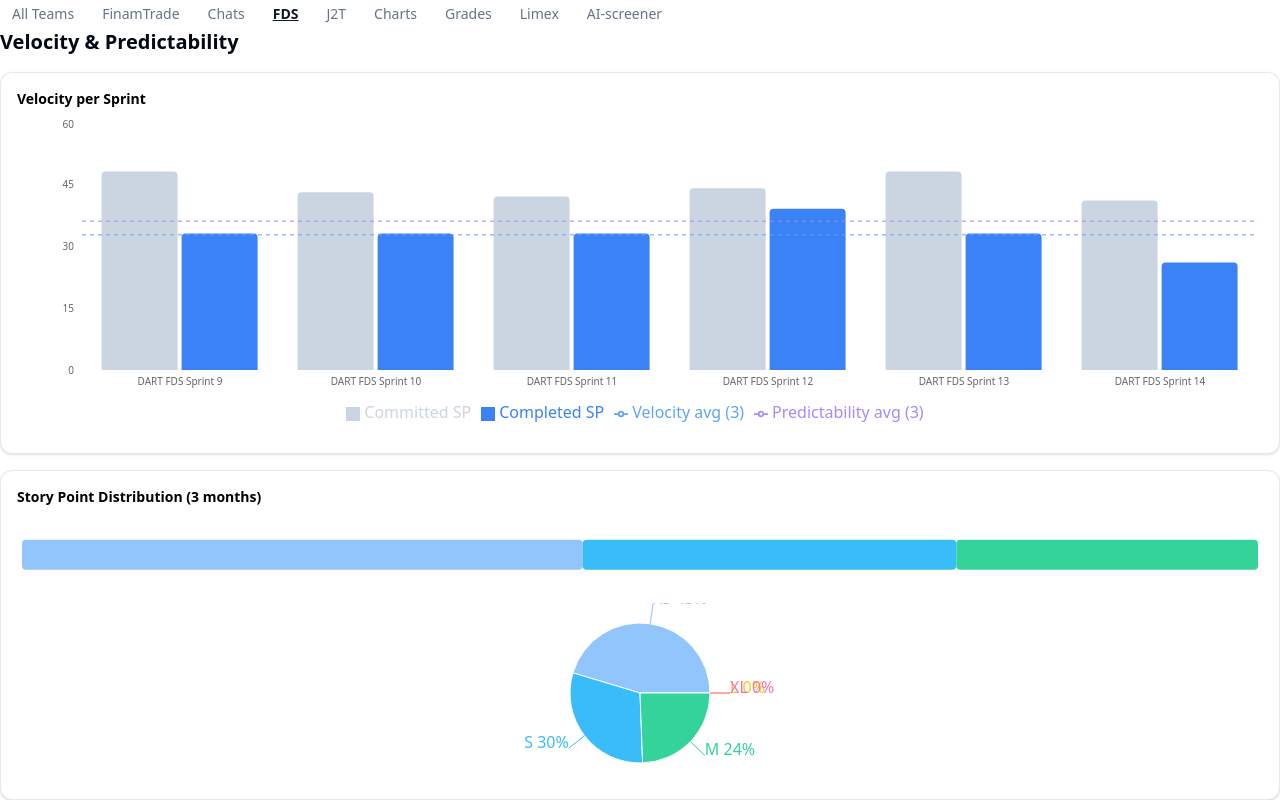
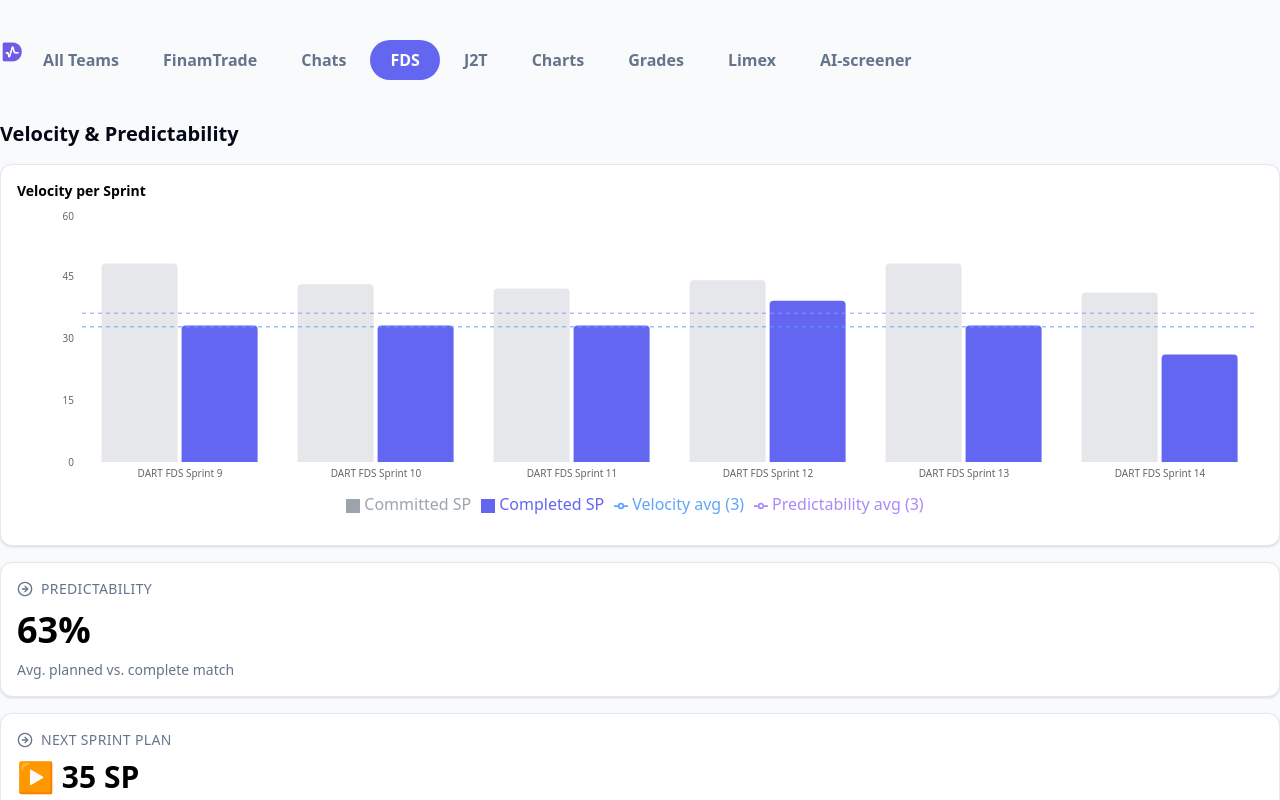
Before and after one commit to alexandershovtyuk/designpulse, a React (Vite) app: page / in a window 1280 px wide. Shown: the top 800 px of the page. Built offline with nearby package versions, Linux system fonts and the light colour scheme; the HTML template or start-up script is replaced by a standard one.

Commit message:
update styles

```diff
--- a/src/App.tsx
+++ b/src/App.tsx
@@ -4,8 +4,10 @@ import { mockSprints } from '@/mock/data';
 
 export default function App() {
   return (
-    <DashboardProvider sprints={mockSprints} currentSprintId={mockSprints.at(-1)?.id}>
-      <Dashboard />
-    </DashboardProvider>
+    <div className="min-h-screen bg-gray-50">
+      <DashboardProvider sprints={mockSprints} currentSprintId={mockSprints.at(-1)?.id}>
+        <Dashboard />
+      </DashboardProvider>
+    </div>
   );
 }
--- a/src/core/ui/charts/VelocityChart.tsx
+++ b/src/core/ui/charts/VelocityChart.tsx
@@ -76,12 +76,12 @@ export const VelocityChart = ({
                 {
                   value: 'Committed SP',
                   type: 'square',
-                  color: '#cbd5e1',
+                  color: '#9ca3af',
                 },
                 {
                   value: 'Completed SP',
                   type: 'square',
-                  color: '#3b82f6',
+                  color: '#6366f1',
                 },
                 {
                   value: 'Velocity avg (3)',
@@ -97,13 +97,13 @@ export const VelocityChart = ({
             />
             <Bar
               dataKey="committed"
-              fill="#cbd5e1"
+              fill="#e5e7eb"
               name="Committed SP"
               radius={[4, 4, 0, 0]}
             />
             <Bar
               dataKey="completed"
-              fill="#3b82f6"
+              fill="#6366f1"
               name="Completed SP"
               radius={[4, 4, 0, 0]}
             />
--- a/src/core/ui/layout/TeamNav.tsx
+++ b/src/core/ui/layout/TeamNav.tsx
@@ -27,9 +27,9 @@ export const TeamNav = () => {
           <NavigationMenuItem key={team}>
             <button
               onClick={() => setActiveTeam(team)}
-              className={`text-sm px-3 py-1 rounded-md transition-colors ${
+              className={`font-semibold px-5 py-2 rounded-full transition-colors ${
                 activeTeam === team
-                  ? "font-semibold underline text-primary"
+                  ? " text-white bg-indigo-500"
                   : "text-muted-foreground hover:text-primary"
               }`}
             >
--- a/src/pages/team/[teamId]/dashboard.tsx
+++ b/src/pages/team/[teamId]/dashboard.tsx
@@ -30,8 +30,12 @@ const rollingPredictability = getRollingPredictability(mockSprints);
 export default function Dashboard() {
   return (
     <>
+      <div class="container mx-auto">
+
+        <nav class="py-10 flex">
+          <img src="/dplogo.png" class="w-12 h-12 flex-none mr-5" alt="Design Pulse" className="h-6" />
           <TeamNav />
-
+        </nav>
         <LayoutSection title="Velocity & Predictability">
           <div className="space-y-4">
             <VelocityChart
@@ -39,15 +43,15 @@ export default function Dashboard() {
               rollingVelocity={rollingVelocity}
               rollingPredictability={rollingPredictability}
             />
-          <SPDistributionChart sprints={mockSprints} />
+            {/* <SPDistributionChart sprints={mockSprints} /> */}
           </div>
-
           <div className="space-y-4">
             <SprintPredictabilityWidget percentage={predictability} />
             <NextSprintRecommendationWidget value={suggestion} />
             <CycleTimeWidget value={cycleTime} />
           </div>
         </LayoutSection>
+      </div>
     </>
   );
 }
```
Also changed, not shown: Documentation/DesignFlow_Personas_v1.md (+9 -15 lines), public/dplogo.png (added). Lines whose indentation alone changed are shown as unchanged.
